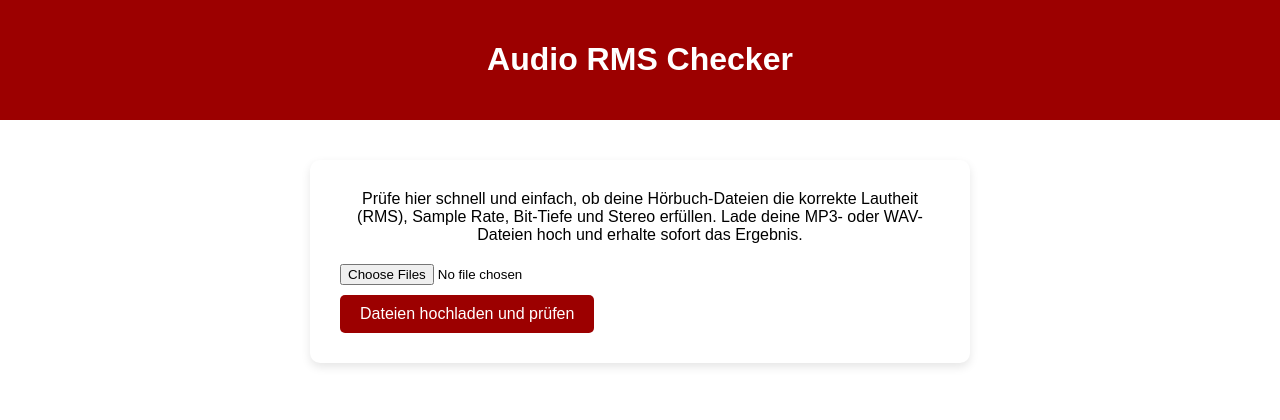
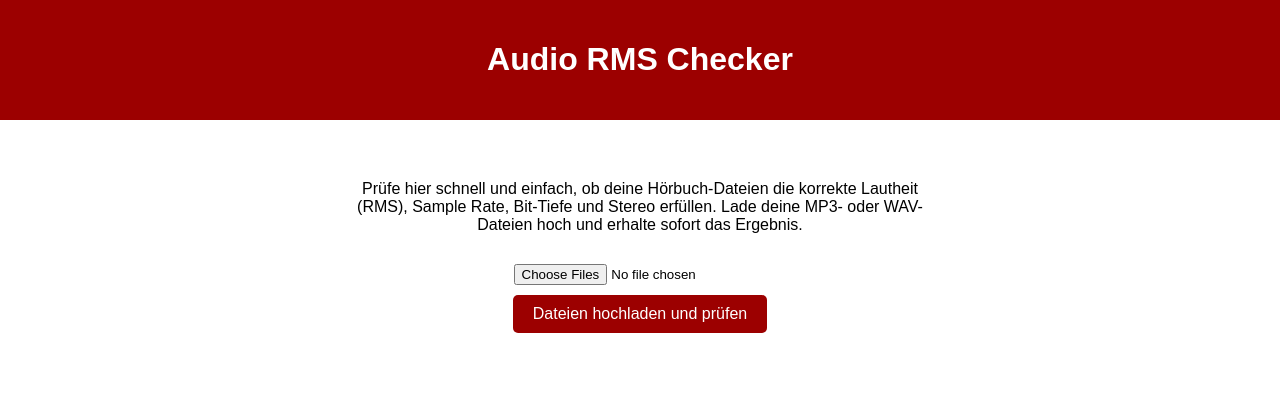
Before and after one commit to PietHenryRecords/audiocheck, a Flask app: page / in a window 1280 px wide. Shown: the top 420 px of the page. Run offline with Flask 2, Linux system fonts and the light colour scheme.

Commit message:
Update index.html

```diff
--- a/templates/index.html
+++ b/templates/index.html
@@ -9,69 +9,51 @@
             background: #fff;
             margin: 0;
             padding: 0;
-            display: flex;
-            flex-direction: column;
-            align-items: center;
         }
         header {
             background: #9c0000;
             color: white;
             padding: 20px;
             text-align: center;
-            width: 100%;
         }
         main {
             max-width: 600px;
             margin: 40px auto;
-            padding: 30px;
-            background: white;
-            border-radius: 10px;
-            box-shadow: 0px 4px 10px rgba(0,0,0,0.1);
+            padding: 20px;
         }
         .description {
-            margin-bottom: 20px;
+            margin-bottom: 30px;
             text-align: center;
         }
-        input[type="file"] {
-            margin-bottom: 10px;
+        form {
+            text-align: center;
+            margin-bottom: 30px;
         }
         button {
             background-color: #9c0000;
             border: none;
             color: white;
             padding: 10px 20px;
+            margin-top: 10px;
+            cursor: pointer;
             font-size: 16px;
             border-radius: 5px;
-            cursor: pointer;
         }
         button:hover {
             background-color: #7a0000;
         }
-        .spinner {
-            display: none;
-            margin: 20px auto;
-            width: 50px;
-            height: 50px;
-            border: 5px solid #f3f3f3;
-            border-top: 5px solid #9c0000;
-            border-radius: 50%;
-            animation: spin 1s linear infinite;
-        }
-        @keyframes spin {
-            0% { transform: rotate(0deg); }
-            100% { transform: rotate(360deg); }
-        }
         .results-header {
-            margin-top: 30px;
             font-size: 22px;
             font-weight: bold;
+            margin-bottom: 20px;
+            text-align: center;
         }
         .result-card {
-            border: 1px solid #ddd;
+            background: #f8f8f8;
             padding: 15px;
-            margin: 10px 0;
+            border: 1px solid #ccc;
             border-radius: 8px;
-            background: #f9f9f9;
+            margin-bottom: 15px;
         }
         .status-ok {
             color: green;
@@ -81,12 +63,21 @@
             color: red;
             font-weight: bold;
         }
+        #loader {
+            display: none;
+            border: 6px solid #f3f3f3;
+            border-top: 6px solid #9c0000;
+            border-radius: 50%;
+            width: 50px;
+            height: 50px;
+            animation: spin 1s linear infinite;
+            margin: 20px auto;
+        }
+        @keyframes spin {
+            0% { transform: rotate(0deg); }
+            100% { transform: rotate(360deg); }
+        }
     </style>
-    <script>
-        function showSpinner() {
-            document.getElementById('spinner').style.display = 'block';
-        }
-    </script>
 </head>
 <body>
 
@@ -100,40 +91,32 @@
         Lade deine MP3- oder WAV-Dateien hoch und erhalte sofort das Ergebnis.
     </div>
 
-    <form action="/" method="post" enctype="multipart/form-data" onsubmit="showSpinner()">
+    <form id="upload-form" action="/" method="post" enctype="multipart/form-data">
         <input type="file" name="files" multiple required><br>
         <button type="submit">Dateien hochladen und prüfen</button>
     </form>
 
-    <div id="spinner" class="spinner"></div>
+    <div id="loader"></div>
 
-    {% if reports %}
-        <div class="results-header">Ergebnisse:</div>
-        {% for report in reports %}
-            <div class="result-card">
-                <strong>Datei:</strong> {{ report['Datei'] }}<br>
-                <strong>Prüfung:</strong>
-                <ul>
-                {% for check in report['Checks'] %}
-                    <li {% if 'falsch' in check %} style="color:red;" {% else %} style="color:green;" {% endif %}>
-                        {{ check }}
-                    </li>
-                {% endfor %}
-                </ul>
-                <strong>Status:</strong>
-                {% if report['Status'] == 'passt' %}
-                    <span class="status-ok">RMS passt</span>
-                {% else %}
-                    <span class="status-fail">Fehler</span>
-                {% endif %}
-            </div>
-        {% endfor %}
+    <div id="results"></div>
+</main>
 
-        <form action="/download" method="get">
-            <button type="submit">Ergebnisse als CSV herunterladen</button>
-        </form>
-    {% endif %}
-</main>
+<script>
+    const form = document.getElementById('upload-form');
+    const loader = document.getElementById('loader');
+    const results = document.getElementById('results');
+
+    form.addEventListener('submit', function() {
+        loader.style.display = 'block';
+        results.innerHTML = '';
+    });
+
+    window.onload = function() {
+        if (results.innerHTML.trim() !== '') {
+            loader.style.display = 'none';
+        }
+    }
+</script>
 
 </body>
 </html>
```
